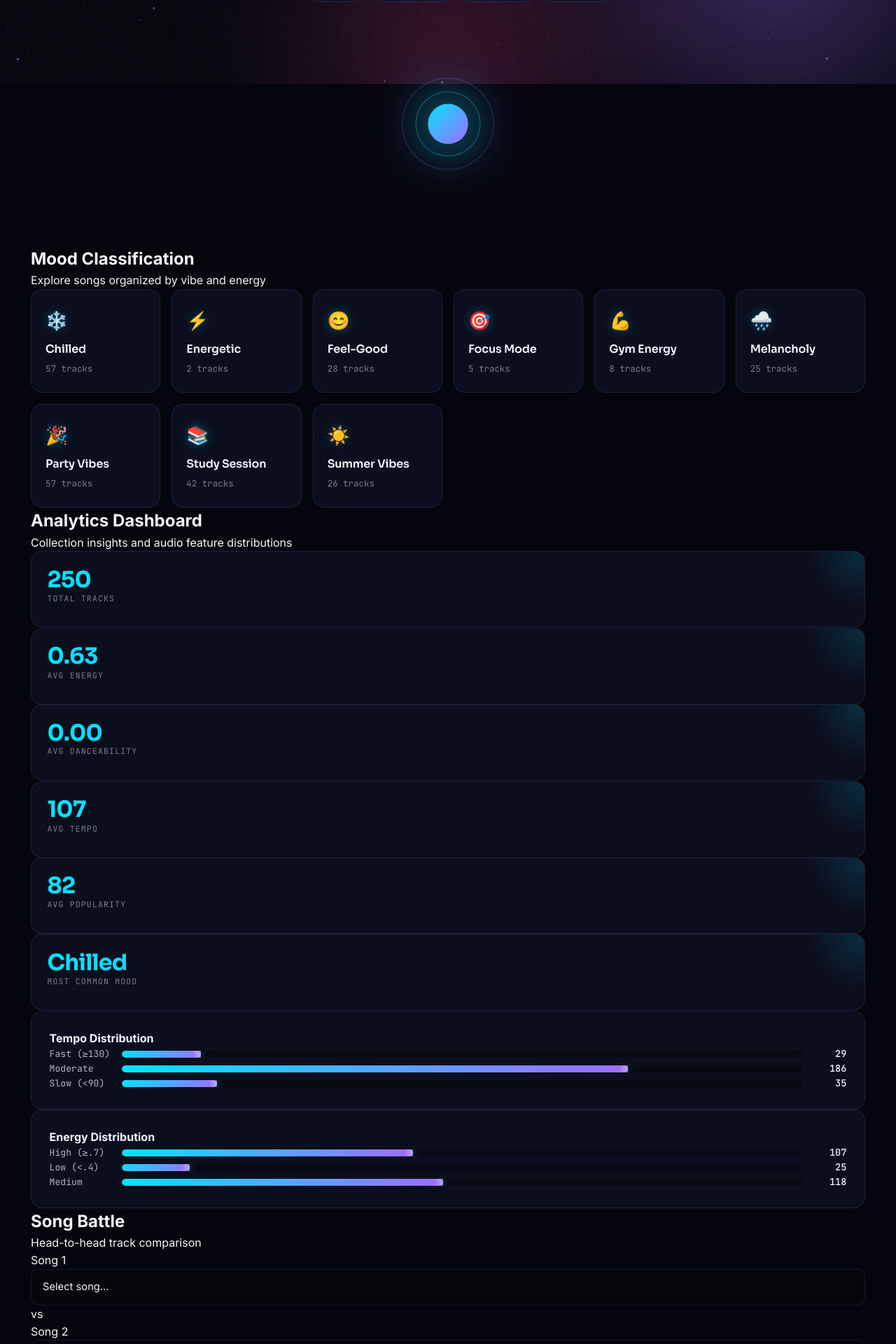
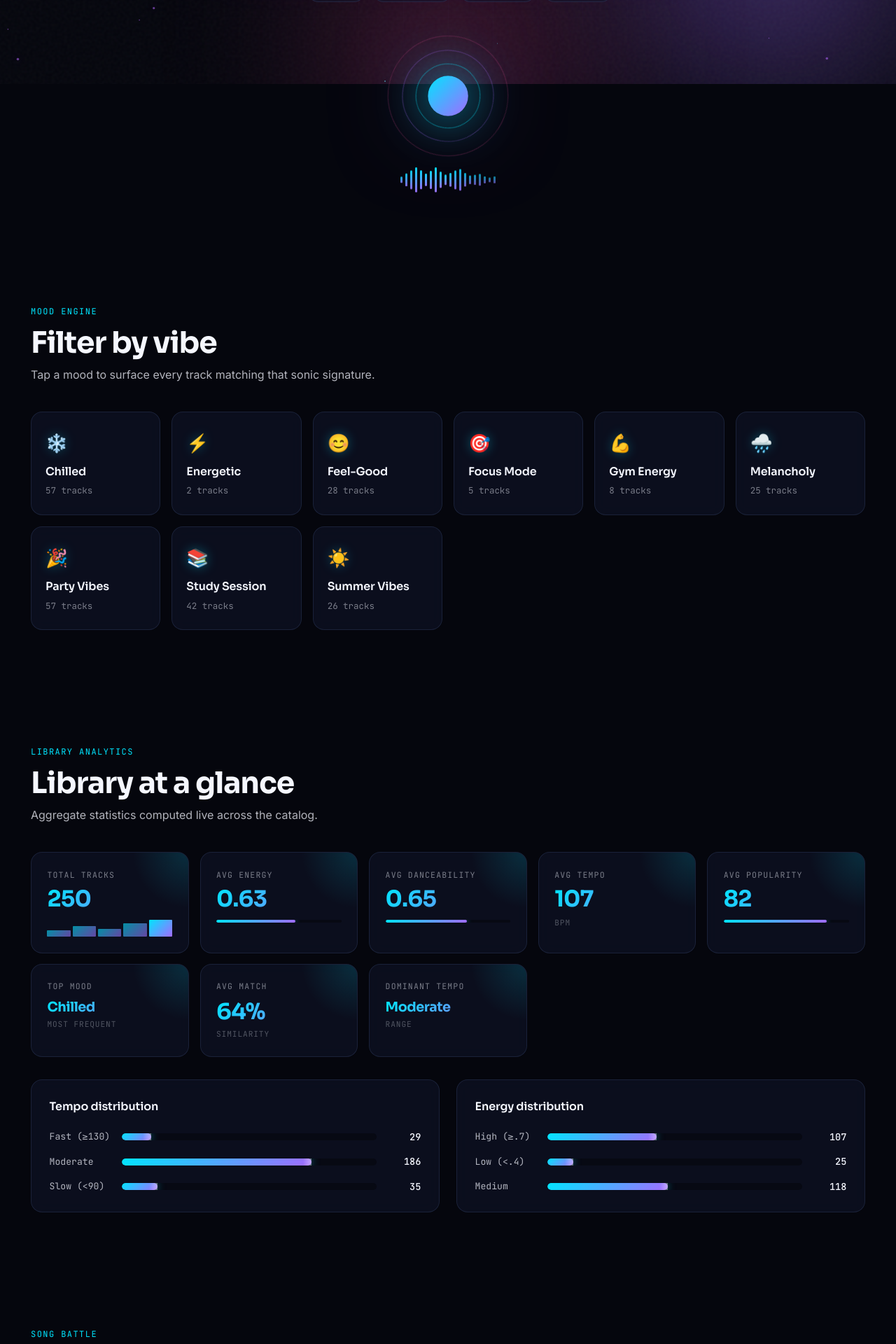
Before and after one commit to arshiasharma08/spotify_song_analyzer, a Flask app: page / in a window 1280 px wide. Shown: the part 680-2600 px from the top of the page at 70% size. Run offline with Flask 3, Linux system fonts and the light colour scheme.

Commit message:
Update index.html

```diff
--- a/templates/index.html
+++ b/templates/index.html
@@ -12,7 +12,6 @@
     <link href="https://fonts.googleapis.com/css2?family=Space+Grotesk:wght@400;500;600;700&family=Sora:wght@600;700;800&family=Inter:wght@400;500;600;700&family=JetBrains+Mono:wght@400;500&display=swap" rel="stylesheet">
 
     <link rel="stylesheet" href="{{ url_for('static', filename='style.css') }}">
-    <link rel="stylesheet" href="{{ url_for('static', filename='style_upgrade_addon.css') }}">
 </head>
 <body>
 
@@ -29,25 +28,17 @@
     <!-- TOP NAV -->
     <header class="nav">
         <div class="container nav-inner">
-            <a href="#" class="brand" data-nav="home">
+            <a href="#" class="brand">
                 <span class="brand-mark">
                     <span class="brand-dot"></span>
                 </span>
                 <span class="brand-text">Sonar<span class="brand-text-dim">.ai</span></span>
             </a>
             <nav class="nav-links">
-                <a href="#search" class="nav-link" data-nav="search">
-                    <span>Search</span>
-                </a>
-                <a href="#moods" class="nav-link" data-nav="moods">
-                    <span>Moods</span>
-                </a>
-                <a href="#dashboard" class="nav-link" data-nav="dashboard">
-                    <span>Analytics</span>
-                </a>
-                <a href="#battle" class="nav-link" data-nav="battle">
-                    <span>Battle</span>
-                </a>
+                <a href="#search">Search</a>
+                <a href="#moods">Moods</a>
+                <a href="#dashboard">Analytics</a>
+                <a href="#battle">Battle</a>
             </nav>
             <div class="nav-pill">
                 <span class="pulse-dot"></span>
@@ -58,7 +49,7 @@
 
     <main>
 
-        <!-- HERO / SEARCH SECTION -->
+        <!-- HERO -->
         <section class="hero" id="search">
             <div class="container">
                 <div class="hero-tag">
@@ -72,7 +63,7 @@
                 </h1>
 
                 <p class="hero-sub">
-                    Search across 250+ curated tracks. Get recommendations powered by weighted
+                    Search across 250 curated tracks. Get recommendations powered by weighted
                     audio-feature similarity. Classify mood, compare songs, and explore the
                     sonic shape of your library.
                 </p>
@@ -109,157 +100,249 @@
                         <div class="orb-core"></div>
                         <div class="orb-ring orb-ring-1"></div>
                         <div class="orb-ring orb-ring-2"></div>
+                        <div class="orb-ring orb-ring-3"></div>
+                    </div>
+                    <div class="waveform">
+                        <span></span><span></span><span></span><span></span><span></span>
+                        <span></span><span></span><span></span><span></span><span></span>
+                        <span></span><span></span><span></span><span></span><span></span>
+                        <span></span><span></span><span></span><span></span><span></span>
                     </div>
                 </div>
             </div>
         </section>
 
-        <!-- SEARCH RESULTS SECTION -->
-        <section id="results" class="results hidden">
+        <!-- SEARCH RESULTS -->
+        <section id="searchResults" class="section hidden">
             <div class="container">
-                <h2 class="results-title">Search Results</h2>
+                <div class="section-head">
+                    <div>
+                        <span class="eyebrow">01 · Results</span>
+                        <h2 class="section-title">Search results</h2>
+                    </div>
+                    <span id="resultsCount" class="count-pill">0 tracks</span>
+                </div>
                 <div id="resultsList" class="results-grid"></div>
             </div>
         </section>
 
-        <!-- SELECTED SONG DETAIL SECTION -->
-        <section id="song-detail" class="song-detail hidden">
+        <!-- SELECTED SONG -->
+        <section id="selectedSongSection" class="section hidden">
             <div class="container">
-                <div id="selectedSongDetail" class="song-detail-content"></div>
-                <div id="spotify-player" class="spotify-player hidden"></div>
+                <div class="section-head">
+                    <div>
+                        <span class="eyebrow">02 · Now analyzing</span>
+                        <h2 class="section-title">Selected track</h2>
+                    </div>
+                </div>
+                <div id="selectedSongCard" class="selected-card"></div>
             </div>
         </section>
 
-        <!-- RECOMMENDATIONS SECTION -->
-        <section id="recommendationsSection" class="recommendations-section hidden">
+        <!-- MOODS -->
+        <section id="moods" class="section">
             <div class="container">
-                <h3 class="section-title">Similar Tracks</h3>
-                <div id="recommendationsList" class="recommendations-grid"></div>
-            </div>
-        </section>
-
-        <!-- INSIGHTS SECTION -->
-        <section id="insightsSection" class="insights-section hidden">
-            <div class="container">
-                <h3 class="section-title">Insights</h3>
-                <div id="insightsList" class="insights-list"></div>
-            </div>
-        </section>
-
-        <!-- MOODS SECTION -->
-        <section class="moods-section" id="moods">
-            <div class="container">
-                <div class="section-header">
-                    <h2>Mood Classification</h2>
-                    <p class="section-subtext">Explore songs organized by vibe and energy</p>
-                </div>
-                <div id="moodGrid" class="mood-grid"></div>
-
-                <!-- MOOD FILTER RESULTS -->
-                <div id="moodFilterResults" class="mood-filter-results hidden">
-                    <div class="mood-results-header">
-                        <h3 id="moodResultsTitle"></h3>
-                        <button id="clearMoodFilterBtn" class="btn btn-secondary btn-small">
-                            ✕ Clear
-                        </button>
-                    </div>
-                    <div id="moodFilterGrid" class="mood-filter-grid"></div>
-                </div>
-            </div>
-        </section>
-
-        <!-- ANALYTICS DASHBOARD SECTION -->
-        <section class="dashboard-section" id="dashboard">
-            <div class="container">
-                <div class="section-header">
-                    <h2>Analytics Dashboard</h2>
-                    <p class="section-subtext">Collection insights and audio feature distributions</p>
-                </div>
-
-                <!-- Stats Grid -->
-                <div class="stats-grid">
-                    <div class="stat-card">
-                        <div class="stat-value" id="totalSongs">250</div>
-                        <div class="stat-label">Total tracks</div>
-                    </div>
-                    <div class="stat-card">
-                        <div class="stat-value" id="avgEnergy">0.00</div>
-                        <div class="stat-label">Avg energy</div>
-                    </div>
-                    <div class="stat-card">
-                        <div class="stat-value" id="avgDanceability">0.00</div>
-                        <div class="stat-label">Avg danceability</div>
-                    </div>
-                    <div class="stat-card">
-                        <div class="stat-value" id="avgTempo">0</div>
-                        <div class="stat-label">Avg tempo</div>
-                    </div>
-                    <div class="stat-card">
-                        <div class="stat-value" id="avgPopularity">0</div>
-                        <div class="stat-label">Avg popularity</div>
-                    </div>
-                    <div class="stat-card">
-                        <div class="stat-value" id="commonMood">—</div>
-                        <div class="stat-label">Most common mood</div>
+                <div class="section-head">
+                    <div>
+                        <span class="eyebrow">Mood engine</span>
+                        <h2 class="section-title">Filter by vibe</h2>
+                        <p class="section-sub">Tap a mood to surface every track matching that sonic signature.</p>
                     </div>
                 </div>
 
-                <!-- Distribution Charts -->
-                <div class="charts-row">
-                    <div class="chart-card">
-                        <h4>Tempo Distribution</h4>
-                        <div id="tempoChart" class="chart"></div>
+                <div id="moodGrid" class="mood-grid"></div>
+
+                <!-- Filtered results -->
+                <div id="moodFilterResults" class="mood-results hidden">
+                    <div class="mood-results-head">
+                        <div>
+                            <h3 id="moodFilterTitle" class="mood-results-title"></h3>
+                            <p id="moodFilterMeta" class="mood-results-meta"></p>
+                        </div>
+                        <button id="clearMoodFilterBtn" class="btn btn-ghost">
+                            <svg width="14" height="14" viewBox="0 0 24 24" fill="none" stroke="currentColor" stroke-width="2.5" stroke-linecap="round" stroke-linejoin="round"><path d="M18 6 6 18"/><path d="m6 6 12 12"/></svg>
+                            Clear filter
+                        </button>
                     </div>
-                    <div class="chart-card">
-                        <h4>Energy Distribution</h4>
-                        <div id="energyChart" class="chart"></div>
+                    <div id="moodFilterGrid" class="results-grid"></div>
+                    <div id="moodEmptyState" class="empty-state hidden">
+                        <div class="empty-icon">🎧</div>
+                        <p>No tracks in this mood yet — try another vibe.</p>
                     </div>
                 </div>
             </div>
         </section>
 
-        <!-- BATTLE SECTION -->
-        <section class="battle-section" id="battle">
+        <!-- RECOMMENDATIONS -->
+        <section id="recommendationsSection" class="section hidden">
             <div class="container">
-                <div class="section-header">
-                    <h2>Song Battle</h2>
-                    <p class="section-subtext">Head-to-head track comparison</p>
+                <div class="section-head">
+                    <div>
+                        <span class="eyebrow">03 · Recommendations</span>
+                        <h2 class="section-title">Sonically similar</h2>
+                        <p id="recSubtitle" class="section-sub">Ranked by weighted audio-feature similarity.</p>
+                    </div>
                 </div>
+                <div id="recommendationsGrid" class="rec-grid"></div>
+            </div>
+        </section>
 
-                <div class="battle-inputs">
-                    <div class="battle-group">
-                        <label for="song1">Song 1</label>
-                        <select id="song1" class="select-input">
-                            <option value="">Select a song…</option>
-                        </select>
+        <!-- INSIGHTS -->
+        <section id="insightsSection" class="section hidden">
+            <div class="container">
+                <div class="section-head">
+                    <div>
+                        <span class="eyebrow">04 · Insights</span>
+                        <h2 class="section-title">Track intelligence</h2>
                     </div>
-                    <div class="vs">vs</div>
-                    <div class="battle-group">
-                        <label for="song2">Song 2</label>
-                        <select id="song2" class="select-input">
-                            <option value="">Select a song…</option>
-                        </select>
+                </div>
+                <div id="insightsList" class="insights-list"></div>
+            </div>
+        </section>
+
+        <!-- ANALYTICS DASHBOARD -->
+        <section id="dashboard" class="section">
+            <div class="container">
+                <div class="section-head">
+                    <div>
+                        <span class="eyebrow">Library analytics</span>
+                        <h2 class="section-title">Library at a glance</h2>
+                        <p class="section-sub">Aggregate statistics computed live across the catalog.</p>
                     </div>
                 </div>
 
-                <button id="battleBtn" class="btn btn-primary">Compare</button>
+                <div class="stat-grid">
+                    <div class="stat-card">
+                        <div class="stat-label">Total tracks</div>
+                        <div id="totalSongs" class="stat-value" data-target="0">0</div>
+                        <div class="stat-spark"><span></span><span></span><span></span><span></span><span></span></div>
+                    </div>
+                    <div class="stat-card">
+                        <div class="stat-label">Avg energy</div>
+                        <div id="avgEnergy" class="stat-value" data-target="0">0.00</div>
+                        <div class="bar-mini"><div class="bar-mini-fill" data-fill="0"></div></div>
+                    </div>
+                    <div class="stat-card">
+                        <div class="stat-label">Avg danceability</div>
+                        <div id="avgDance" class="stat-value" data-target="0">0.00</div>
+                        <div class="bar-mini"><div class="bar-mini-fill" data-fill="0"></div></div>
+                    </div>
+                    <div class="stat-card">
+                        <div class="stat-label">Avg tempo</div>
+                        <div id="avgTempo" class="stat-value" data-target="0">0</div>
+                        <div class="stat-unit">BPM</div>
+                    </div>
+                    <div class="stat-card">
+                        <div class="stat-label">Avg popularity</div>
+                        <div id="avgPopularity" class="stat-value" data-target="0">0</div>
+                        <div class="bar-mini"><div class="bar-mini-fill" data-fill="0"></div></div>
+                    </div>
+                    <div class="stat-card">
+                        <div class="stat-label">Top mood</div>
+                        <div id="commonMood" class="stat-value stat-value-sm">—</div>
+                        <div class="stat-unit">most frequent</div>
+                    </div>
+                    <div class="stat-card">
+                        <div class="stat-label">Avg match</div>
+                        <div id="avgMatch" class="stat-value">0%</div>
+                        <div class="stat-unit">similarity</div>
+                    </div>
+                    <div class="stat-card">
+                        <div class="stat-label">Dominant tempo</div>
+                        <div id="dominantTempo" class="stat-value stat-value-sm">—</div>
+                        <div class="stat-unit">range</div>
+                    </div>
+                </div>
+
+                <div class="charts-grid">
+                    <div class="chart-card">
+                        <h4 class="chart-title">Tempo distribution</h4>
+                        <div id="tempoChart" class="bar-chart"></div>
+                    </div>
+                    <div class="chart-card">
+                        <h4 class="chart-title">Energy distribution</h4>
+                        <div id="energyChart" class="bar-chart"></div>
+                    </div>
+                </div>
+            </div>
+        </section>
+
+        <!-- BATTLE -->
+        <section id="battle" class="section">
+            <div class="container">
+                <div class="section-head">
+                    <div>
+                        <span class="eyebrow">Song battle</span>
+                        <h2 class="section-title">Head-to-head</h2>
+                        <p class="section-sub">Compare any two tracks across audio features and pick a winner.</p>
+                    </div>
+                </div>
+
+                <div class="battle-shell">
+                    <div class="battle-input-group">
+                        <label for="song1">Track A</label>
+                        <select id="song1" class="select-input">
+                            <option value="">Select song…</option>
+                        </select>
+                    </div>
+                    <div class="battle-vs">VS</div>
+                    <div class="battle-input-group">
+                        <label for="song2">Track B</label>
+                        <select id="song2" class="select-input">
+                            <option value="">Select song…</option>
+                        </select>
+                    </div>
+                    <button id="battleBtn" class="btn btn-primary btn-block">
+                        <span>Run battle</span>
+                    </button>
+                </div>
 
                 <div id="battleResults" class="battle-results hidden"></div>
             </div>
         </section>
 
+        <!-- ABOUT -->
+        <section class="section about">
+            <div class="container">
+                <div class="about-grid">
+                    <div>
+                        <span class="eyebrow">Under the hood</span>
+                        <h2 class="section-title">How the engine works</h2>
+                    </div>
+                    <div class="about-body">
+                        <p>
+                            Every track is reduced to a feature vector — <strong>energy</strong>,
+                            <strong>danceability</strong>, <strong>tempo</strong>, and
+                            <strong>popularity</strong> — normalized to a comparable scale.
+                        </p>
+                        <p>
+                            Recommendations use <strong>weighted Euclidean distance</strong>:
+                            energy (30%) + danceability (30%) + tempo (20%) + popularity (20%).
+                            Closer in feature space = higher match confidence.
+                        </p>
+                        <p>
+                            Mood classification applies threshold logic across energy and
+                            danceability to sort tracks into ten distinct sonic categories.
+                        </p>
+                    </div>
+                </div>
+            </div>
+        </section>
     </main>
 
-    <!-- Footer -->
     <footer class="footer">
-        <div class="container">
-            <p>Sonar v2.0 · AI Music Intelligence Platform</p>
+        <div class="container footer-inner">
+            <span class="brand-text">Sonar<span class="brand-text-dim">.ai</span></span>
+            <span class="footer-meta">© 2025 · Audio intelligence platform · Built on Flask</span>
         </div>
     </footer>
 
-    <!-- LOADING INDICATOR -->
-    <div id="loadingIndicator" class="loading-indicator hidden">
-        <div class="spinner"></div>
+    <!-- INLINE TOAST -->
+    <div id="toast" class="toast hidden"><span id="toastMsg"></span></div>
+
+    <!-- LOADING -->
+    <div id="loadingIndicator" class="loader hidden">
+        <div class="loader-orb"></div>
     </div>
 
     <script src="{{ url_for('static', filename='script.js') }}"></script>
```
